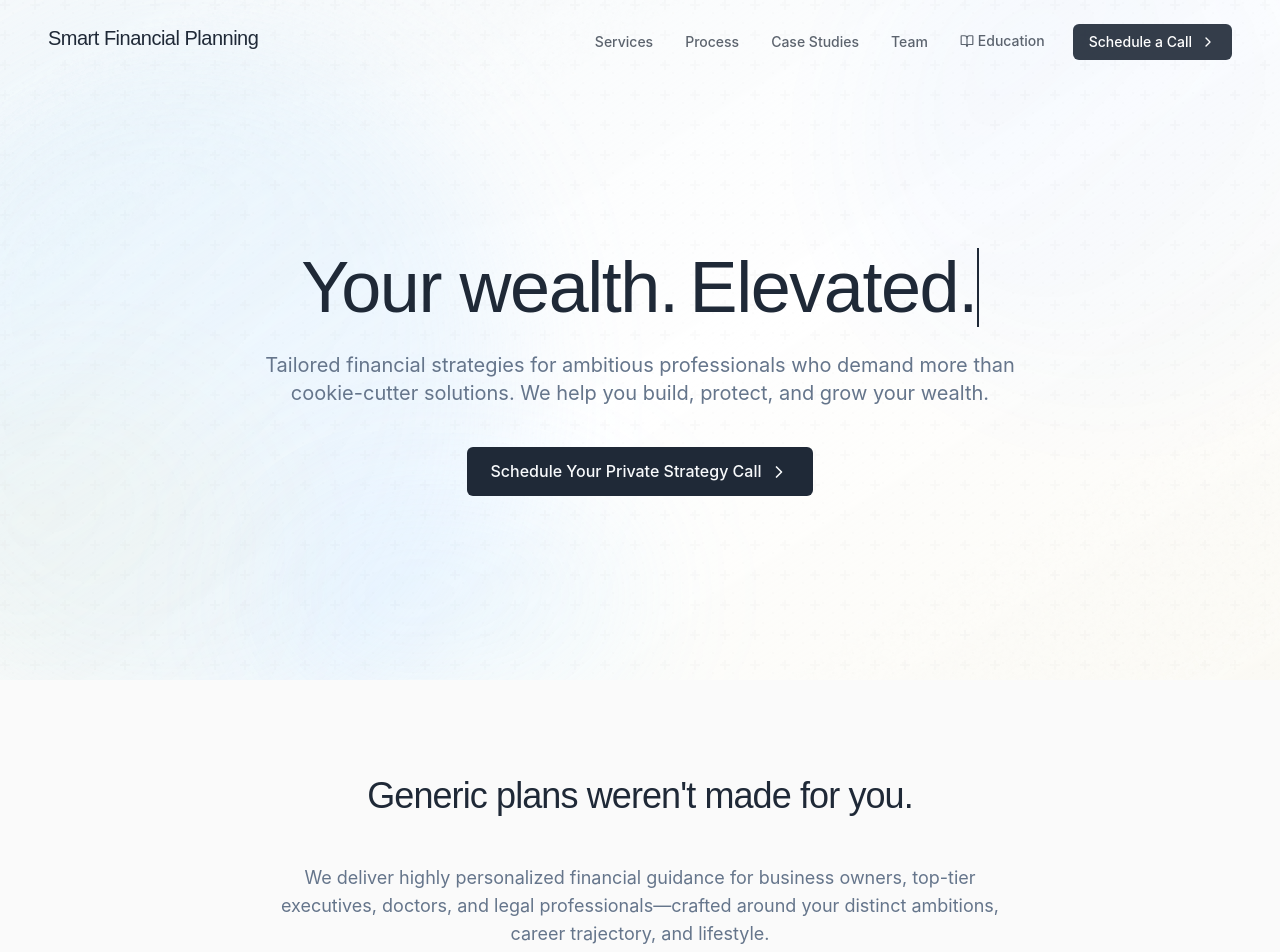
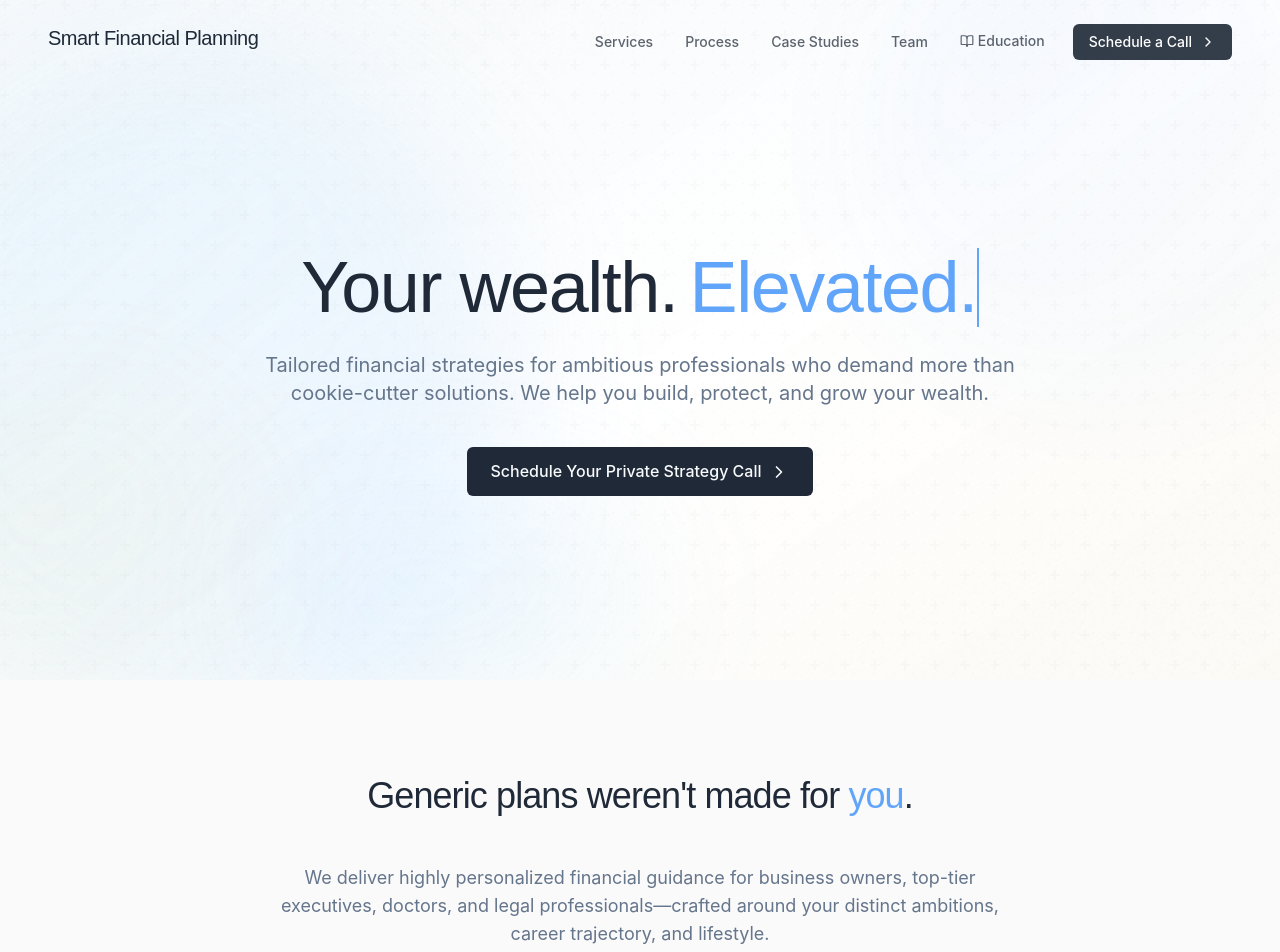
Before and after one commit to projgrowth/smartfinancial, a React (Vite) app: page / in a window 1280 px wide. Shown: the top 952 px of the page. Built offline with nearby package versions, Linux system fonts and the light colour scheme.

Commit message:
Revert accent color changes
Reverts changes to the hero section's "elevated" text and the section below, restoring the light blue accent colors.

```diff
--- a/src/components/Hero.tsx
+++ b/src/components/Hero.tsx
@@ -37,7 +37,7 @@ const Hero = () => {
             <h1 className="heading-display mb-6">
               <div className="flex flex-col sm:flex-row items-center justify-center whitespace-nowrap gap-x-3 gap-y-1">
                 <span>Your wealth.</span>
-                <span className="text-primary typing-wrapper">
+                <span className="text-blue-400 typing-wrapper">
                   <span className="typing-text">Elevated.</span>
                 </span>
               </div>
--- a/src/components/IntroSection.tsx
+++ b/src/components/IntroSection.tsx
@@ -33,7 +33,7 @@ const IntroSection = () => {
           <ScrollReveal distance="3rem">
             <h2 className="heading-lg mb-6">
               Generic plans weren't made for{' '}
-              <span className="text-primary">you</span>.
+              <span className="text-blue-400">you</span>.
             </h2>
           </ScrollReveal>
 
```
